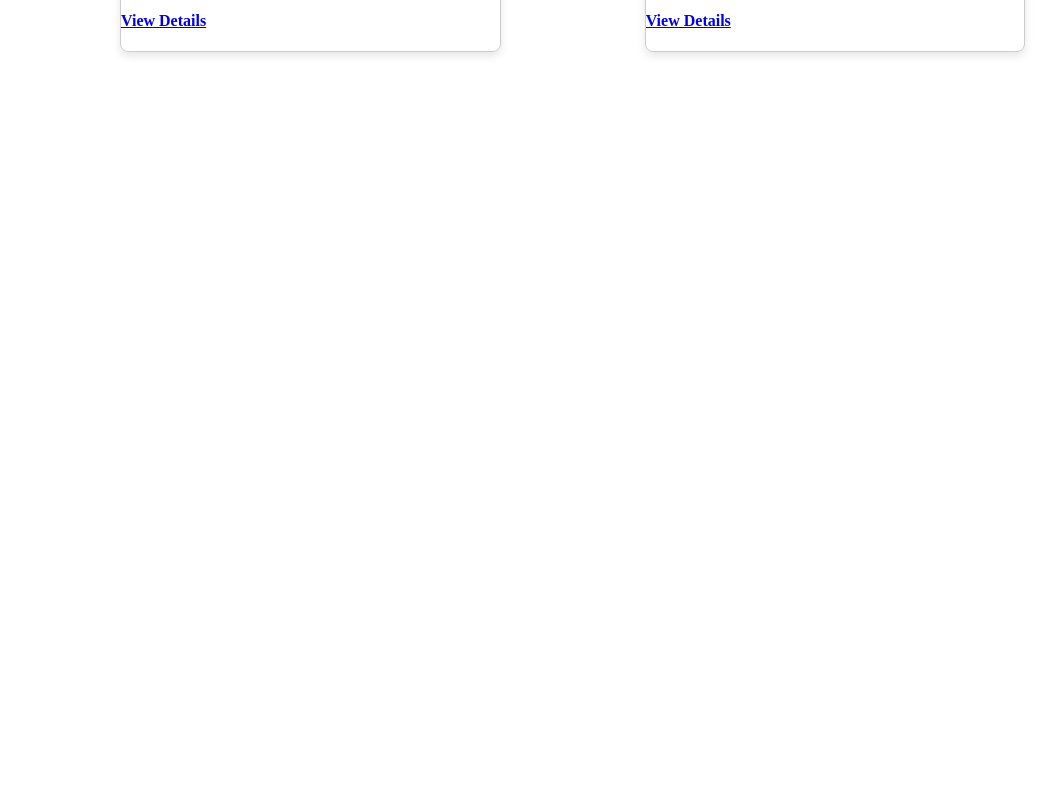
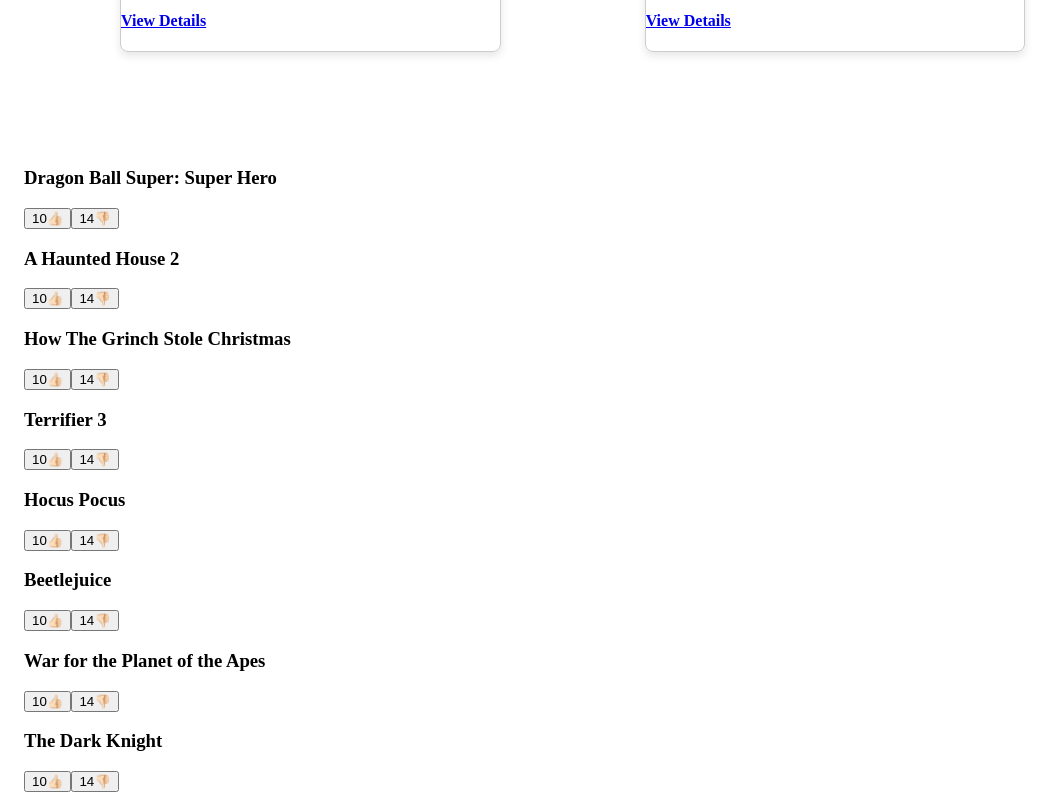
Before and after one commit to Bk2Kevoo/FrameByFrame, a React (Vite) app: page /movies in a window 1280 px wide. Shown: the part 2857-3657 px from the top of the page, without its empty margins (0-1064 px from the left). Before the commit the page ends 3021 px from the top, so only its background shows below. Built offline with nearby package versions, Linux system fonts and the light colour scheme; data requests are answered from the project's data file.

Commit message:
added buttons

```diff
--- a/src/components/App.jsx
+++ b/src/components/App.jsx
@@ -15,7 +15,9 @@
             movie.id === updatedMovie.id ? updatedMovie : movie // If the movie id matches the updatedMovie's id, replace it; otherwise, keep the original.
         );
         setMovies(updatedArray); // Updating the movies state with the new array of movies.
-    };
+        };
+
+
 
     return (
         <div className={isDarkMode ? "App" : "App light"}>
@@ -26,6 +28,7 @@
             {/* // Rendering the MoviePage component, which displays the main content of the application. */}
             <Outlet context={{handleViewMovies}}/>
             {/* // Outlet component for rendering child routes, passing down the handleViewMovies function in the context for nested components to access. */}
+
         </div>
     );
 }
--- /dev/null
+++ b/src/components/VideoLikes.jsx
@@ -0,0 +1,17 @@
+import { useState } from "react";
+
+function VideoLikes({ upvotes = 10, downvotes = 14 }) {
+   const [up, setUp] = useState(upvotes);
+   const [down, setDown] = useState(downvotes);
+
+    return (
+      <div>
+        <button onClick={() => setUp((current) => current + 1)}>{up}👍🏻</button>
+        <button onClick={() => setDown((current) => current + 1)}>
+          {down}👎🏻
+        </button>
+      </div>
+    );
+}
+
+export default VideoLikes;
--- a/src/components/movie/MoviePage.jsx
+++ b/src/components/movie/MoviePage.jsx
@@ -2,6 +2,7 @@
 import MovieList from "./MovieList";
 import Search from "../Search"
 import Dropdowns from "../Dropdowns";
+import VideoLikes from "../VideoLikes";
 
 function MoviePage() {
     const [movies, setMovies] = useState([]); // State to hold the list of movies, initialized as an empty array.
@@ -9,12 +10,15 @@
     const [selectedGenre, setSelectedGenre] = useState("All"); // State for the selected genre filter, default is "All".
     const [selectedRating, setSelectedRating] = useState("All"); // State for the selected rating filter, initialized as an empty string.
 
+
     useEffect(() => { // useEffect to fetch movies when the component mounts.
         fetch("http://localhost:6001/movies")
             .then((response) => response.json())
             .then((data) => setMovies(data)) // Updating the movies state with the fetched data.
             .catch((error) => console.log("Error", error)); // Logging any errors during the fetch.
     }, []); // Empty dependency array ensures this effect runs only once on mount.
+ //dependency is the reactive value, when changed refires effect function
+ //empty dependency only fires once
 
     const handleSearch = (query) => setSearchQuery(query.toLowerCase()); // Function to handle search input, updates searchQuery state to lowercase.
 
@@ -38,6 +42,12 @@
             <MovieList movies={filteredMovies} />
             {/* // Rendering MovieList with the filtered list of movies. */}
 
+            {filteredMovies.map((movie) => (
+                <div key={movie.id}>
+                    <h3>{movie.name}</h3>
+                <VideoLikes upvotes={movie.upvotes} downvotes={movie.downvotes} />
+                </div>
+            ))}
         </main>
     );
 }
--- a/src/components/routes/index.jsx
+++ b/src/components/routes/index.jsx
@@ -10,6 +10,7 @@
         path: "/", // Base path for the application.
         element: <App />, // Main App component that wraps around child routes.
         errorElement: <ErrorPage />, // Component to render in case of routing errors.
+        //property used to construct route inside another route
         children: [
             {
                 index: true, // Indicates this is the default child route.
```
